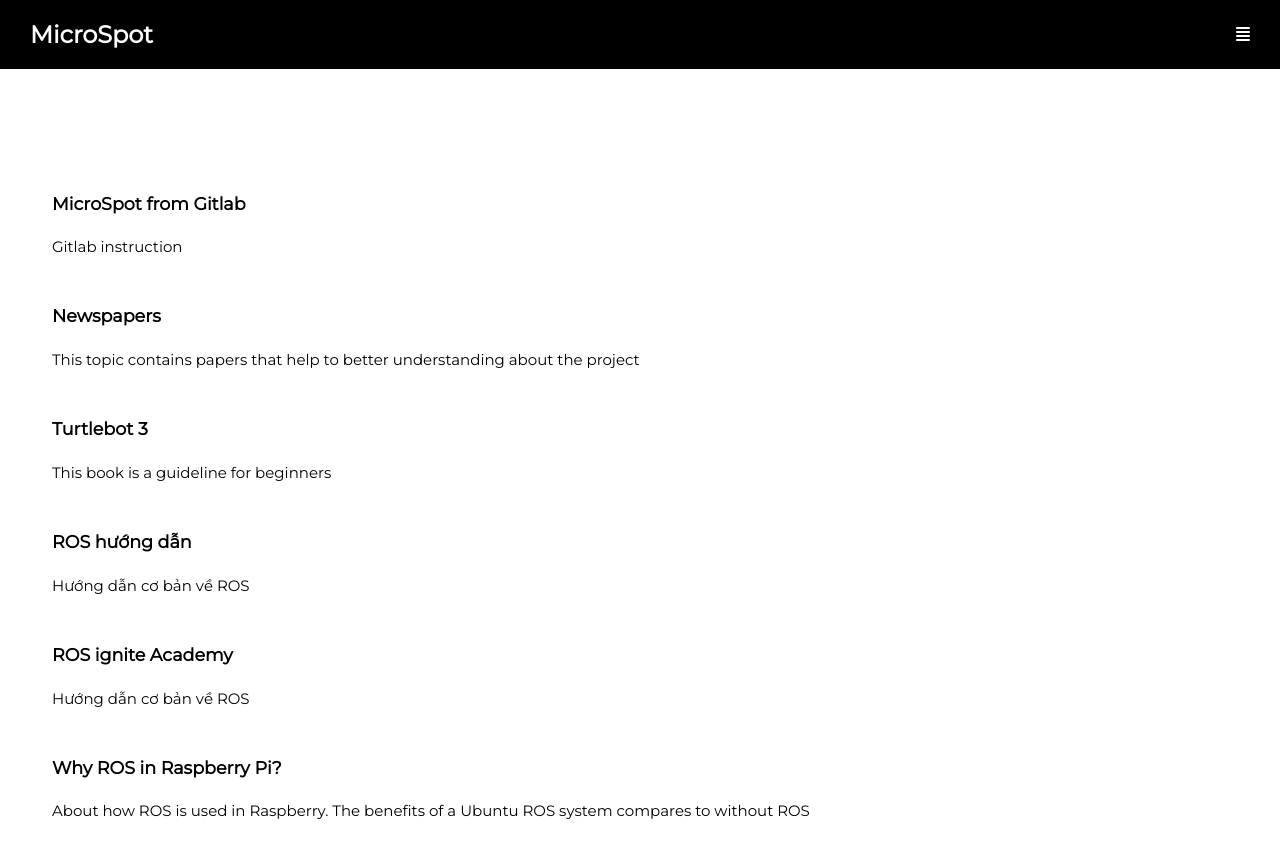
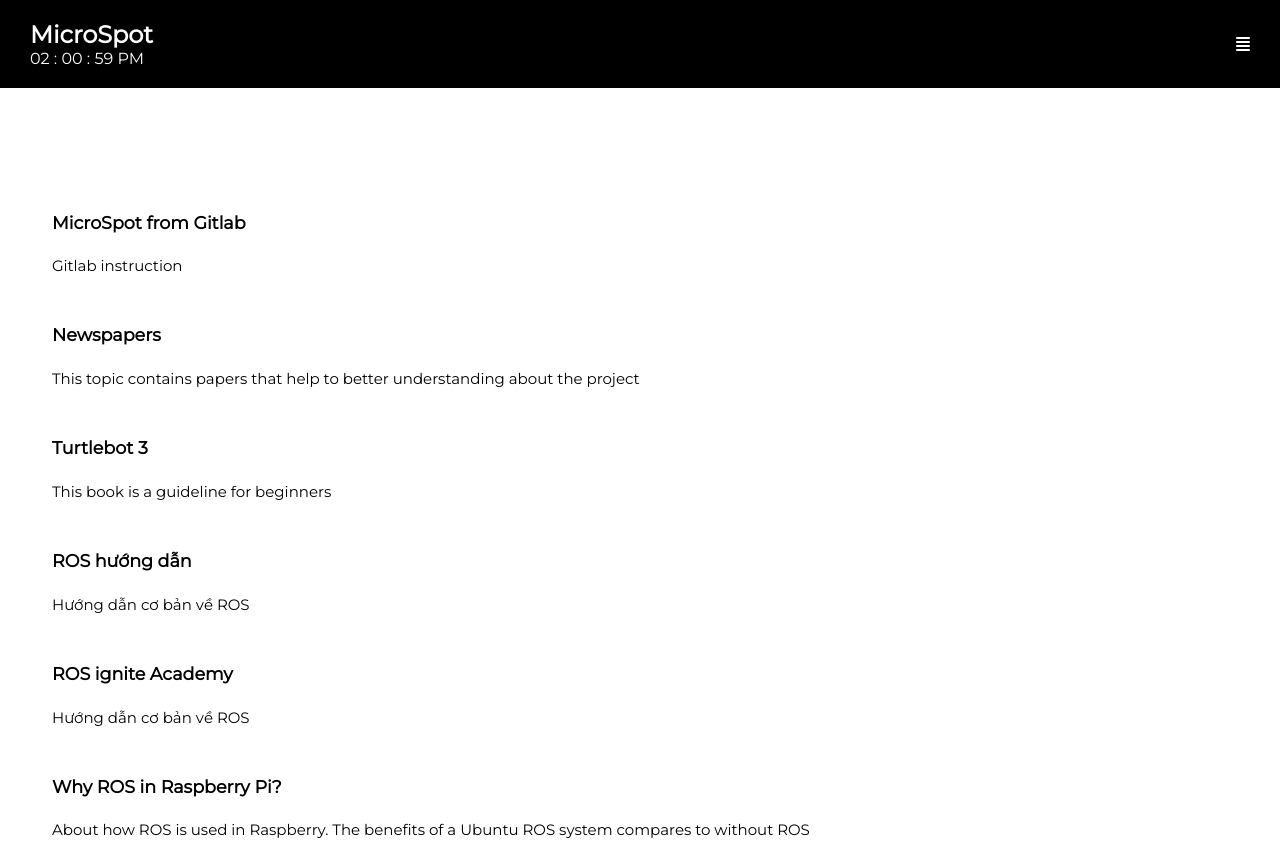
Before and after one commit to Avvy202/git-test, a plain HTML site: page index.html in a window 1280 px wide. Shown: the top 846 px of the page. Drawn offline with Linux system fonts and the light colour scheme.

Commit message:
add realtime clock

```diff
--- a/index.html
+++ b/index.html
@@ -11,13 +11,15 @@
 <!--very careful when linger to js files-->
 <script src="index.js" async defer></script>
 </head>
-<body>
+<body onload="realtimeClock()">
     <header>
     <div class="navigation-container">
         <div class="top-head">
             <div class="web-name">
                 <h2>MicroSpot</h2>
+                <div id="clock"></div>
             </div>
+
 
             <div class="ham-btn">
                 <span>
@@ -47,6 +49,7 @@
     <section class = "banner">
         <div class="banner-main-content">
             <div class="current-news-head">
+
                 <a href="https://gitlab.com/custom_robots/spotmicroai" target="_blank"><h3>MicroSpot from Gitlab</h3>
                 <span>Gitlab instruction</span></a>
 
--- a/index.js
+++ b/index.js
@@ -20,3 +20,23 @@ btnTimes.addEventListener('click', function(){
         navBar.classList.remove("show-nav")
     }
 })
+
+function realtimeCLock() {
+    var rtClock = new Date();
+
+    var hours = rtClock.getHours();
+    var minutes = rtClock.getMinutes();
+    var seconds = rtClock.getSeconds();
+
+    var amPm = (hours < 12) ? "AM" : "PM";
+
+    hours = (hours > 12) ? hours - 12: hours;
+
+    hours = ("0" + hours).slice(-2);
+    minutes = ("0" + minutes).slice(-2);
+    seconds = ("0" + seconds).slice(-2);
+
+    document.getElementById("clock").innerHTML = hours + " : " + minutes + " : " +seconds + " " + amPm;
+    var t = setTimeout(realtimeCLock, 500);
+}
+realtimeCLock();
--- a/styles.css
+++ b/styles.css
@@ -90,6 +90,9 @@ hr{
     cursor: pointer;
 }
 
+#clock {
+    color:white;
+}
 .times-btn{
     display: none;
 }
```
